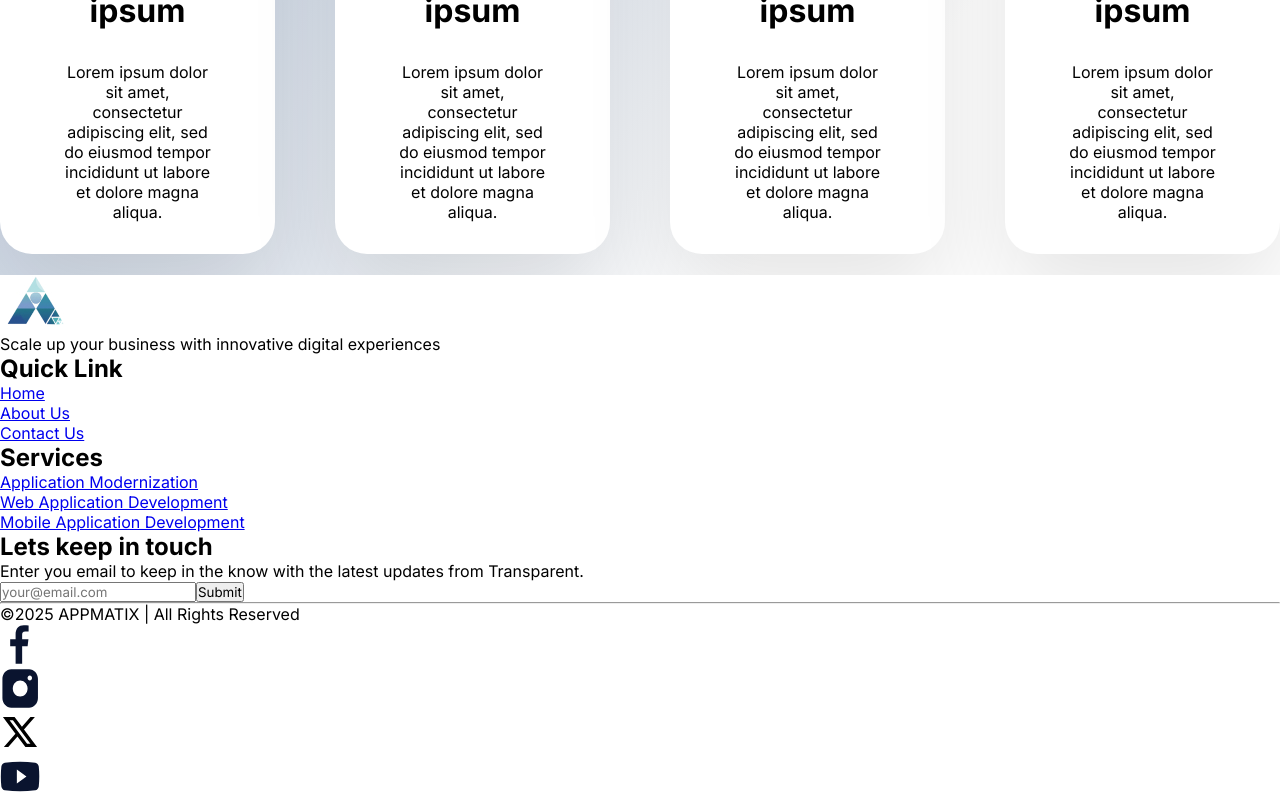
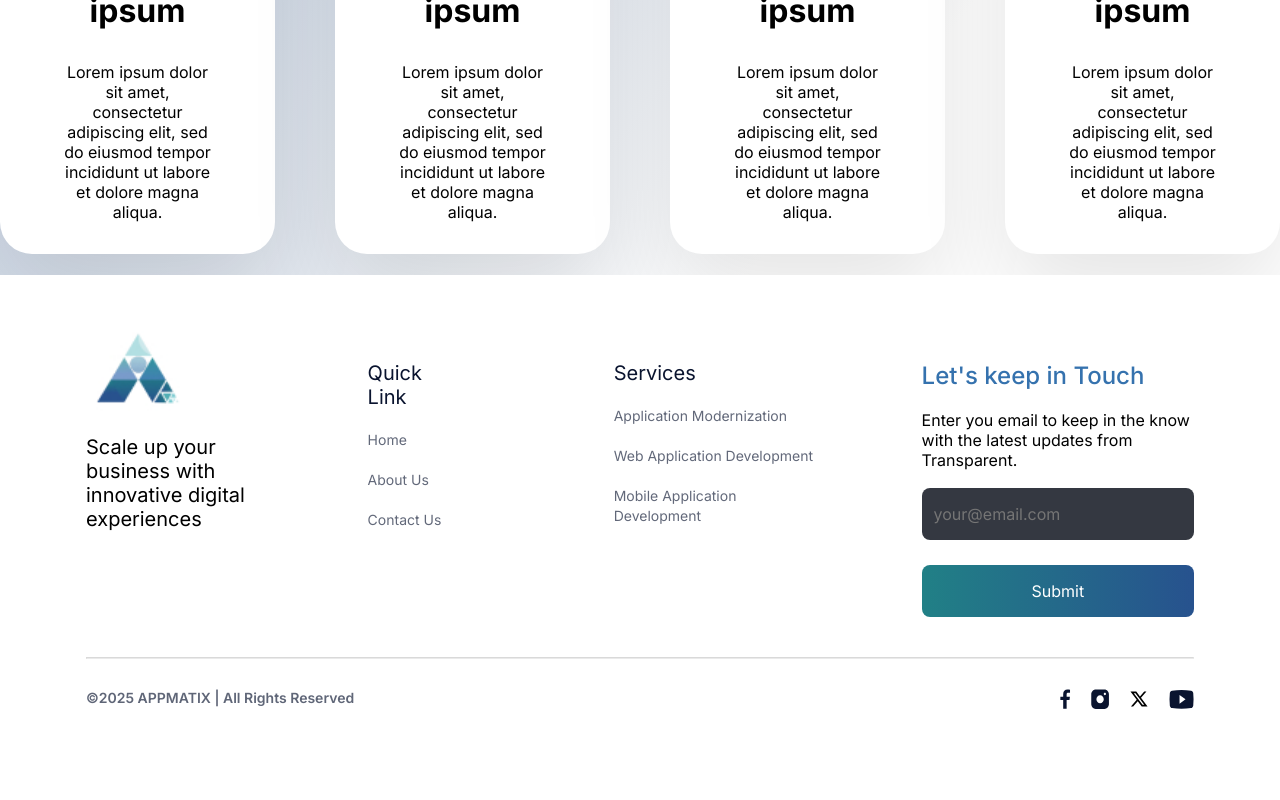
Before and after one commit to m-megha/appmatix, a React (Vite) app: page / in a window 1280 px wide. Shown: the part 3125-3925 px from the top of the page. Built offline with nearby package versions, Linux system fonts and the light colour scheme.

Commit message:
Styling footer

```diff
--- a/src/components/Contact.css
+++ b/src/components/Contact.css
@@ -0,0 +1,34 @@
+.contact h2 {
+  color: #3572ae;
+  font-weight: 500;
+}
+
+#contactDescription {
+  font-size: 16px;
+}
+
+.contact input {
+  background-color: #343841;
+  padding: 16px 12px;
+  width: 100%;
+  border-radius: 8px;
+  border: none;
+  outline: none;
+  font-size: 16px;
+  margin-top: 18px;
+  color: white;
+}
+
+.contact button {
+  display: block;
+  background: linear-gradient(to right, #218086, #27528e);
+  padding: 12px 0px;
+  width: 100%;
+  border-radius: 8px;
+  border: none;
+  outline: none;
+  color: white;
+  font-size: 16px;
+  margin-top: 25px;
+  height: 52px;
+}
--- a/src/components/Contact.tsx
+++ b/src/components/Contact.tsx
@@ -5,9 +5,15 @@ const Contact = () => {
   const [email, setEmail] = useState("");
 
   return (
-    <div>
-      <h2>Lets keep in touch</h2>
-      <p>
+    <form
+      className="contact"
+      onSubmit={(e) => {
+        e.preventDefault();
+        setEmail("");
+      }}
+    >
+      <h2>Let's keep in Touch</h2>
+      <p id="contactDescription">
         Enter you email to keep in the know with the latest updates from
         Transparent.
       </p>
@@ -19,7 +25,7 @@ const Contact = () => {
         onChange={(e) => setEmail(e.target.value)}
       />
       <button type="submit">Submit</button>
-    </div>
+    </form>
   );
 };
 
--- a/src/components/Footer.css
+++ b/src/components/Footer.css
@@ -1,2 +1,59 @@
+footer {
+  padding: 86px;
+}
+
 .info {
+  display: flex;
+  justify-content: space-between;
+  gap: 100px;
 }
+
+.infoItem {
+  flex: 1;
+}
+
+.infoContact {
+  flex: 1.5;
+}
+
+.info p {
+  font-size: 20px;
+  padding-top: 20px;
+}
+
+.infoLinks {
+  display: flex;
+  justify-content: center;
+  align-items: start;
+  gap: 150px;
+  flex: 2.5;
+}
+
+.logoBox {
+  transform: translateY(-30px);
+}
+
+.copyright {
+  display: flex;
+  justify-content: space-between;
+  padding-top: 30px;
+}
+
+.copyright ul {
+  display: flex;
+  gap: 20px;
+  list-style: none;
+}
+
+hr {
+  border-color: #979797;
+  opacity: 20%;
+  margin-top: 40px;
+}
+
+.rights {
+  color: #0a142f;
+  opacity: 65%;
+  font-size: 14px;
+  font-weight: 600;
+}
--- a/src/components/Footer.tsx
+++ b/src/components/Footer.tsx
@@ -36,24 +36,28 @@ const Footer = () => {
   return (
     <footer>
       <div className="info">
-        <div>
-          <img src={Logo} />
+        <div className="logoBox infoItem">
+          <img src={Logo} height={80} />
           <p>Scale up your business with innovative digital experiences</p>
         </div>
-        <Links title={quickLinks.title} list={quickLinks.list} />
-        <Links title={services.title} list={services.list} />
-        <Contact />
+        <div className="infoItem infoLinks">
+          <Links title={quickLinks.title} list={quickLinks.list} />
+          <Links title={services.title} list={services.list} />
+        </div>
+        <div className="infoItem infoContact">
+          <Contact />
+        </div>
       </div>
       <hr />
       <div className="copyright">
-        <div>
+        <div className="rights">
           &copy;{new Date().getFullYear()} APPMATIX | All Rights Reserved
         </div>
         <ul>
           {socialMedia.map((item) => (
             <li>
               <a href={item.link} target="_blank">
-                <img src={item.icon} height={40} width={40} />
+                <img src={item.icon} height={20} />
               </a>
             </li>
           ))}
--- a/src/components/Links.css
+++ b/src/components/Links.css
@@ -0,0 +1,21 @@
+.links h2 {
+  color: #0a142f;
+  font-size: 20px;
+  font-weight: 400;
+}
+
+.links ul {
+  list-style: none;
+  opacity: 80%;
+}
+
+.links ul li {
+  padding-top: 20px;
+}
+
+.links ul a {
+  color: #0a142f;
+  opacity: 80%;
+  text-decoration: none;
+  font-size: 14px;
+}
--- a/src/components/Links.tsx
+++ b/src/components/Links.tsx
@@ -8,7 +8,7 @@ const Links = ({
   list: { label: string; path: string }[];
 }) => {
   return (
-    <div>
+    <div className="links">
       <h2>{title}</h2>
       <ul>
         {list.map((item) => (
```
